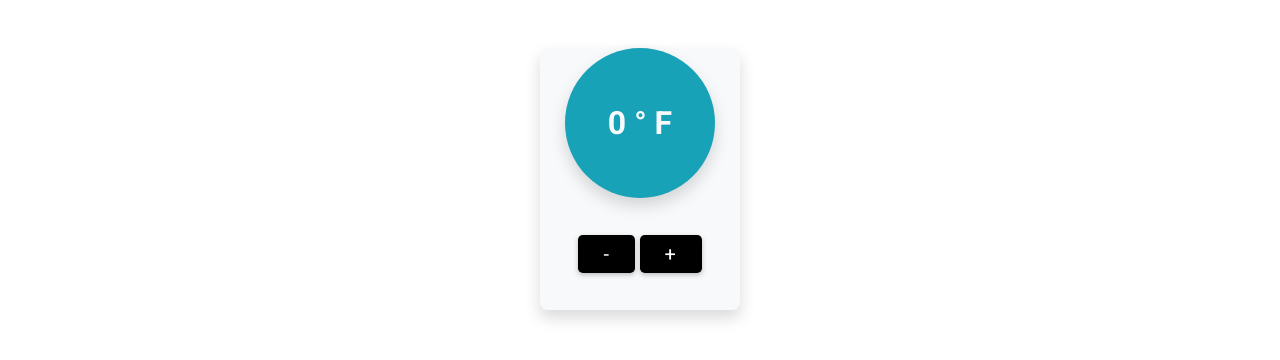
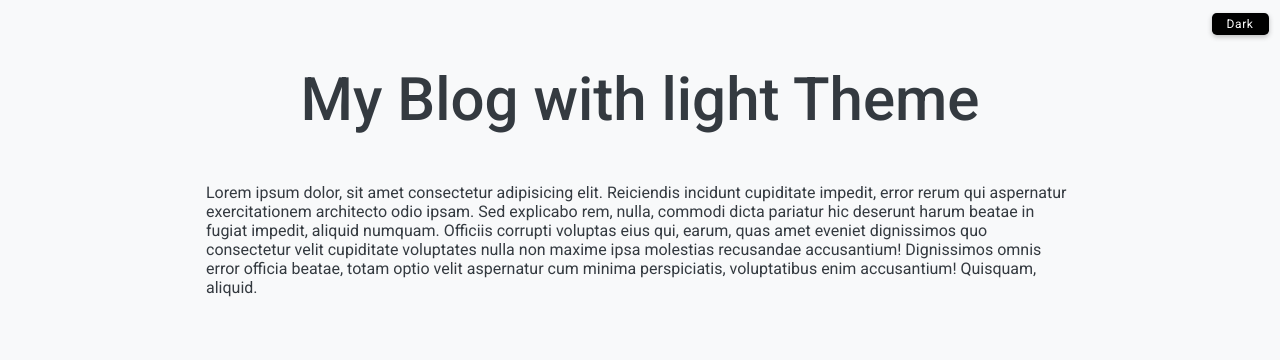
Before and after one commit to Kuldeep3330/ReactJSProjects, a React (Vite) app: page / in a window 1280 px wide. Shown: the top 360 px of the page. Built offline with nearby package versions, Linux system fonts and the light colour scheme.

Commit message:
LightAndDarkmode

```diff
--- /dev/null
+++ b/07-Dark-mode/Blog.jsx
@@ -0,0 +1,23 @@
+import React, { useContext } from 'react'
+import Title from './Title'
+import Button from './Button'
+import { ThemeContext } from './context/theme-context'
+
+const Blog = () => {
+    const {theme, changeTheme}=useContext(ThemeContext);
+  return (
+    <div className='container p-1'>
+        <Title text={`My Blog with ${theme} Theme`}/>
+        <span style={{position:"absolute", top:10, right:10}}>
+            <Button text={theme==='dark'?'Light':'Dark'}
+            btnClass={`${theme==='dark' && 'btn-light'} btn-sm`}
+            onClick={changeTheme}/>
+            </span>
+            <p>
+            Lorem ipsum dolor, sit amet consectetur adipisicing elit. Reiciendis incidunt cupiditate impedit, error rerum qui aspernatur exercitationem architecto odio ipsam. Sed explicabo rem, nulla, commodi dicta pariatur hic deserunt harum beatae in fugiat impedit, aliquid numquam. Officiis corrupti voluptas eius qui, earum, quas amet eveniet dignissimos quo consectetur velit cupiditate voluptates nulla non maxime ipsa molestias recusandae accusantium! Dignissimos omnis error officia beatae, totam optio velit aspernatur cum minima perspiciatis, voluptatibus enim accusantium! Quisquam, aliquid.
+            </p>
+    </div>
+  )
+}
+
+export default Blog
--- /dev/null
+++ b/07-Dark-mode/Button.jsx
@@ -0,0 +1,11 @@
+import React from 'react'
+
+const Button = ({text="click", btnClass, onClick}) => {
+  return (
+    <button className={`btn ${btnClass}`} onClick={onClick}>{text}</button>
+    // <button className={`btn ${btnClass}`} >{text}</button>
+
+  )
+}
+
+export default Button
--- /dev/null
+++ b/07-Dark-mode/LightAndDarkMode.jsx
@@ -0,0 +1,42 @@
+import React, { createContext, useEffect, useState } from 'react'
+import Blog from './Blog'
+import { themes,ThemeContext } from './context/theme-context'
+
+// const themes={
+//     dark:"dark",
+//     light:"light"
+// }
+// export const ThemeContext= createContext({})
+
+const LightAndDarkMode = () => {
+    const [theme, setTheme] = useState(themes.light);
+
+    const changeTheme=()=>{
+        setTheme((prevTheme) => (prevTheme === themes.light ? themes.dark : themes.light));
+    }
+    // let docBody = document.body.classList;
+    useEffect(() => {
+      switch (theme) {
+        case themes.light:
+          document.body.classList.remove("bg-dark");
+          document.body.classList.remove("text-light");
+          document.body.classList.add("bg-light");
+          document.body.classList.add("text-dark");
+          break;
+        case themes.dark:
+          document.body.classList.remove("bg-light");
+          document.body.classList.remove("text-dark");
+          document.body.classList.add("bg-dark");
+          document.body.classList.add("text-light");
+          break;
+      }
+    }, [theme]);
+
+  return (
+    <ThemeContext.Provider value={{ theme, changeTheme }}>
+      <Blog />
+    </ThemeContext.Provider>
+  )
+}
+
+export default LightAndDarkMode
--- /dev/null
+++ b/07-Dark-mode/Title.jsx
@@ -0,0 +1,9 @@
+import React from 'react'
+
+const Title = ({classes, text}) => {
+  return (
+    <h1 className={!classes?'title text-center':classes && "title"}>{!text?"Title":text}</h1>
+  )
+}
+
+export default Title
--- /dev/null
+++ b/07-Dark-mode/context/theme-context.jsx
@@ -0,0 +1,7 @@
+import { createContext } from "react";
+
+export const themes={
+    dark:"dark",
+    light:"light"
+}
+export const ThemeContext= createContext({})
--- a/src/App.jsx
+++ b/src/App.jsx
@@ -4,13 +4,16 @@ import LikePhoto from '../03-Like-my-photo/LikePhoto'
 import Testimonial from '../04-Testimonials/Testimonial'
 import AlertApp from '../05-Alerts/AlertApp'
 import TemperatureController from '../06-Temperature-Controller/TemperatureController'
+
+import LightAndDarkMode from '../07-Dark-mode/LightAndDarkMode'
 import './App.css'
 
 function App() {
 
   return (
     <>
-    <TemperatureController/>
+    <LightAndDarkMode/>
+    {/* <TemperatureController/> */}
     {/* <AlertApp/> */}
     {/* <Testimonial/> */}
     {/* <LikePhoto/> */}
```
